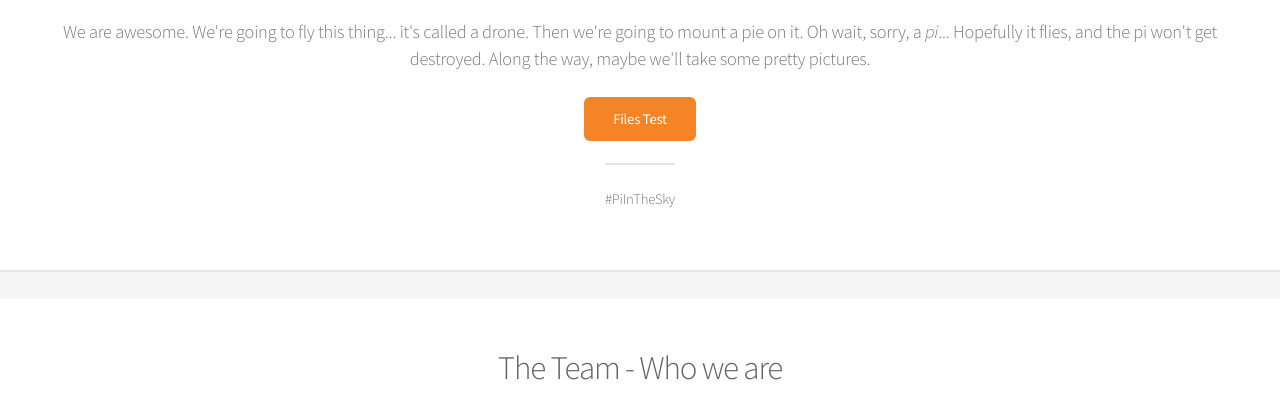
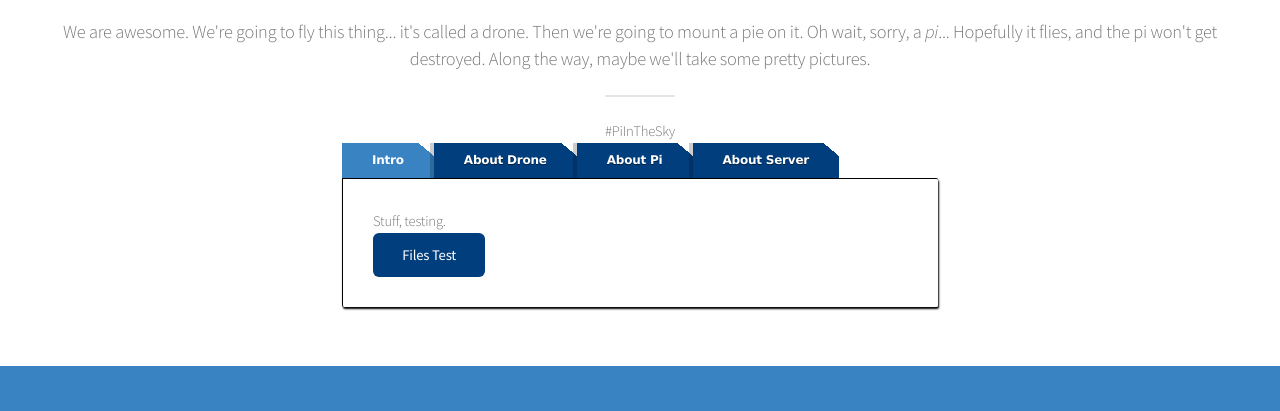
Before and after one commit to N02994498/SUNY-EL-DronePi, a PHP site: page / in a window 1280 px wide. Shown: the part 1166-1577 px from the top of the page. Run offline with PHP 8.4, Linux system fonts and the light colour scheme; some libraries are stand-ins or nearby versions.

Commit message:
Finalizing section headers
- Updated CSS file
- Added a tabbed section in about us for testing.
- Closed the gaps between the sections, no margins.
- Finalized header formats and paragraph formats.

```diff
--- a/www/css/style.css
+++ b/www/css/style.css
@@ -1315,20 +1315,24 @@
 /* Additions */
 
 @media only screen and (max-device-width: 480px) {
-.el-drone-logo {max-width:200px; padding-bottom:45px;}
-	}
+.el-drone-logo {max-width:200px; padding-bottom:45px;}}
 
-.team-block {width:33%;}
+.team-block {width:20%;}
 
-.drone-button {background-color:rgb(245, 132, 38)!important;}
+.el-about {margin-bottom: 0px;}
+.el-team {background-color:#3983C3;color:#ffffff;margin-bottom:0px;}
+.el-team h2, .el-team header p {color:#ffffff;}
 
-.google-maps {
+
+.drone-button {background-color:rgb(0, 62, 126)!important;}
+
+.el-maps {
         position: relative;
         padding-bottom: 500px;  // This is the aspect ratio*/
         height: 0;
         overflow: hidden;
     }
-.google-maps iframe {
+.el-maps iframe {
         position: absolute;
         top: 0;
         left: 0;
@@ -1341,11 +1345,74 @@
 #header a{border:none;}
 .el-np-rpi-logo {padding-left:10px;height:100%;margin:0;}
 
+.el-tabs-container {width:50%;margin:auto;}
+
+#el-tabs {
+  overflow: auto;
+  width: 100%;
+  list-style: none;
+  margin: 0;
+  padding: 0;
+}
+
+#el-tabs li {
+    margin: 0;
+    padding: 0;
+    float: left;
+}
+
+#el-tabs a {
+    box-shadow: -4px 0 0 rgba(0, 0, 0, .2);
+    background: #ad1c1c;
+    background: linear-gradient(220deg, transparent 10px, rgb(0, 62, 126) 10px);
+    text-shadow: 0 1px 0 rgba(0,0,0,.5);
+    color: #fff;
+    float: left;
+    font: bold 12px/35px 'Lucida sans', Arial, Helvetica;
+    height: 35px;
+    padding: 0 30px;
+	border: none;
+}
+
+#el-tabs a:hover {
+    background: #c93434;
+    background: linear-gradient(220deg, transparent 10px, #3983C3 10px);
+    border: none;
+}
+
+#el-tabs a:focus {
+    outline: 0;
+}
+
+#el-tabs #current a {
+    background: #fff;
+    background: linear-gradient(220deg, transparent 10px, #3983C3 10px);
+    text-shadow: none;
+    color: #fff;
+    border: none;
+}
+
+#el-content {
+    background-color: #fff;
+    background-image:         linear-gradient(top, #fff, #ddd);
+    border-radius: 0 2px 2px 2px;
+    box-shadow: 1px 2px 2px #000, 0 -1px 0 #fff inset;
+    padding: 30px;
+	border-top: 1px solid #000;
+	border-left: 1px solid #000;
+	text-align:left;
+}
+
+/*
+#el-content div {
+    height: 220px;
+}*/
+
 /* Footer */
 
 	#footer {
 		background: #f0f0f0;
-		padding: 4em 0 6em 0;
+		padding: 2em 0 1em 0;
 		text-align: center;
 	}
 
--- a/www/index.html
+++ b/www/index.html
@@ -100,20 +100,55 @@
 		<!-- Main -->
 			<section id="main" class="container">
 				<a name="About" href="#About"></a>
-				<section class="box special">
+				<section class="box special el-about">
 					<header class="major">
 						<h2>About the Drone Project for Embedded Linux - Spring 2015</h2>
-						<p>We are awesome. We're going to fly this thing... it's called a drone. Then we're going to mount a pie on it. Oh wait, sorry, a <i>pi</i>... Hopefully it flies, and the pi won't get destroyed. Along the way, maybe we'll take some pretty pictures.</p><br/><br/>
-						<a href="code" class="drone-button button special">Files Test</a><br/>
-						<p>#PiInTheSky</p>
+						<p>We are awesome. We're going to fly this thing... it's called a drone. Then we're going to mount a pie on it. Oh wait, sorry, a <i>pi</i>... Hopefully it flies, and the pi won't get destroyed. Along the way, maybe we'll take some pretty pictures.</p>
+						<!--<a href="code" class="drone-button button special">Files Test</a><br/>-->
+						<p>#PiInTheSky</p><br/>
+						<div class="el-tabs-container">
+							<script type="text/javascript">
+								$(document).ready(function() {
+									$("#el-content div").hide(); // Initially hide all content
+									$("#el-tabs li:first").attr("id","current"); // Activate first tab
+									$("#el-content div:first").fadeIn(); // Show first tab content
+
+									$('#el-tabs a').click(function(e) {
+										e.preventDefault();
+										$("#el-content div").hide(); //Hide all content
+										$("#el-tabs li").attr("id",""); //Reset id's
+										$(this).parent().attr("id","current"); // Activate this
+										$('#' + $(this).attr('title')).fadeIn(); // Show content for current tab
+									});
+								})();
+							</script>
+							<ul id="el-tabs">
+								<li><a href="#el-tab1" title="el-tab1">Intro</a></li>
+								<li><a href="#el-tab2" title="el-tab2">About Drone</a></li>
+								<li><a href="#el-tab3" title="el-tab3">About Pi</a></li>
+								<li><a href="#el-tab4" title="el-tab4">About Server</a></li>
+							</ul>
+
+							<div id="el-content">
+								<div id="el-tab1">
+									Stuff, testing.<br/>
+									<a href="code" class="drone-button button special">Files Test</a>
+								</div>
+								<div id="el-tab2">Stuff, testing.</div>
+								<div id="el-tab3">Stuff, testing.</div>
+								<div id="el-tab4">Stuff, testing.</div>
+							</div>
+						</div>
 					</header>
 					<!--<span class="image featured"><img src="images/pic01.jpg" alt="" /></span>-->
 				</section>
 
-				<section class="box special features">
+				<section class="box special features el-team">
 					<a name="Team" href="#Team"></a>
+					<header class="major">
 						<h2>The Team - Who we are</h2>
 						<p>Well. We're awesome people.</p>
+					</header>
 
 					<div class="row">
 						<div class="team-block 6u 12u(narrower)">
@@ -178,18 +213,16 @@
 						</div>
 					</div>
 				</section>
+
+				<section name="Map">
+				<a name="Map" href="#Map"></a>
+					<header class="major">
+						<h2>The Map</h2>
+						<p>Missions and Pictures</p>
+					</header>
+				<div class="el-maps" id="google-canvas"></div>
 			</section>
-
-		<!-- CTA -->
-			<a name="Map" href="#Map"></a>
-			<section name="Map" id="cta">
-
-				<h2>The Map</h2>
-
-				<div class="google-maps" id="google-canvas"></div>
-
 			</section>
-
 		<!-- Footer -->
 			<footer id="footer">
 				<ul class="icons">
@@ -201,7 +234,7 @@
 					<li><a href="#" class="icon fa-google-plus"><span class="label">Google+</span></a></li>-->
 				</ul>
 				<ul class="copyright">
-					<li>&copy; SUNY New Paltz Embedded Linux Spring 2015 Drone Project All rights reserved.</li><li>Design: <a href="http://html5up.net">HTML5 UP</a></li>
+					<li>&copy; SUNY New Paltz. Embedded Linux - Spring 2015 Drone Project. All rights reserved.</li><li>Design: <a href="http://html5up.net">HTML5 UP</a></li>
 				</ul>
 			</footer>
 
```
Also changed, not shown: www/css/images/arducopter-3dr-hexa-b.png, www/images/franz.jpg (added). Lines whose indentation alone changed are shown as unchanged.
